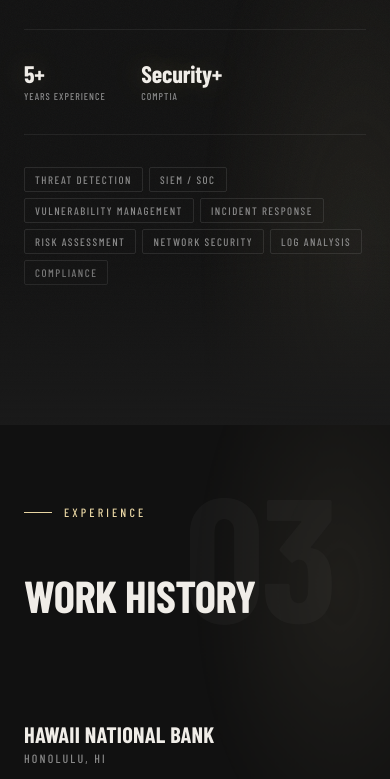
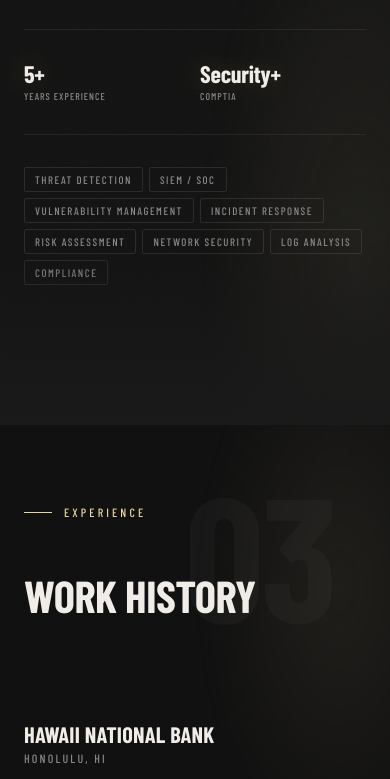
Before and after one commit to dvtrn-pro/dvtrn-pro.github.io, a plain HTML site: page index.html in a window 390 px wide. Shown: the part 1605-2384 px from the top of the page. Drawn offline with nearby package versions, Linux system fonts and the light colour scheme; a web font is replaced by a local one.

Commit message:
Update style.css

```diff
--- a/style.css
+++ b/style.css
@@ -547,7 +547,7 @@
 
 .about-stats {
   display: grid;
-  grid-template-columns: repeat(3, 1fr);
+  grid-template-columns: repeat(2, 1fr);
   gap: 24px;
 }
 
@@ -785,6 +785,10 @@
   align-items: flex-end;
   justify-content: space-between;
   margin-bottom: 64px;
+}
+
+.projects-label {
+  margin-bottom: 16px;
 }
 
 .projects-heading {
@@ -1057,7 +1061,7 @@
   .about { padding: 80px 24px 140px; }
   .about-grid { grid-template-columns: 1fr; gap: 40px; }
   .about-number { display: none; }
-  .about-stats { grid-template-columns: repeat(3, 1fr); gap: 16px; }
+  .about-stats { grid-template-columns: repeat(2, 1fr); gap: 16px; }
   .stat-value { font-size: 1.8rem; }
 
   .projects { padding: 80px 24px 140px; }
@@ -1074,7 +1078,7 @@
 @media (max-width: 480px) {
   .hero-eyebrow { font-size: 0.7rem; }
   .hero-socials { flex-wrap: wrap; }
-  .about-stats { grid-template-columns: repeat(3, 1fr); gap: 10px; }
+  .about-stats { grid-template-columns: repeat(2, 1fr); gap: 10px; }
   .stat-value { font-size: 1.5rem; }
   .stat-label { font-size: 0.62rem; letter-spacing: 0.1em; }
   .about-tags { gap: 6px; }
```
